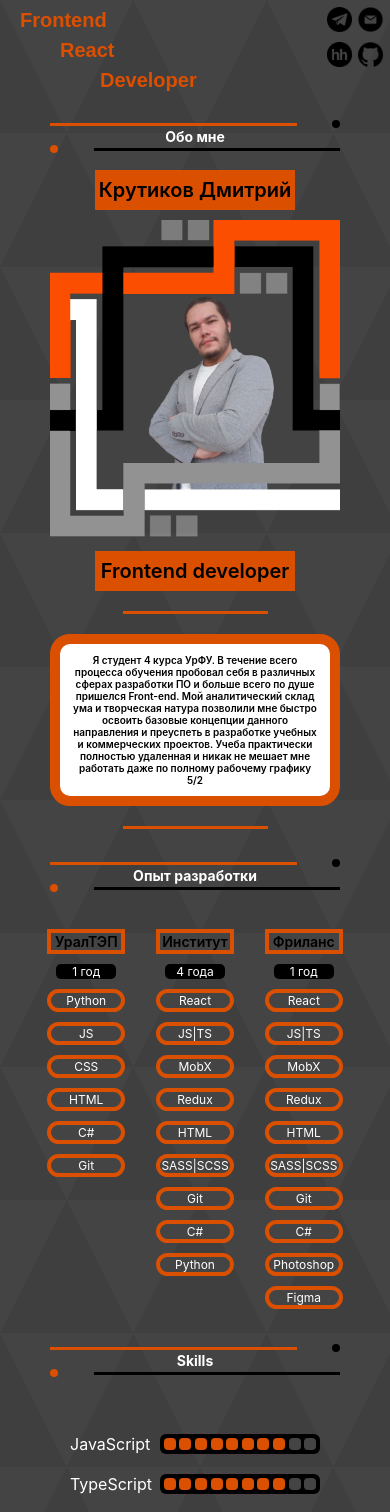
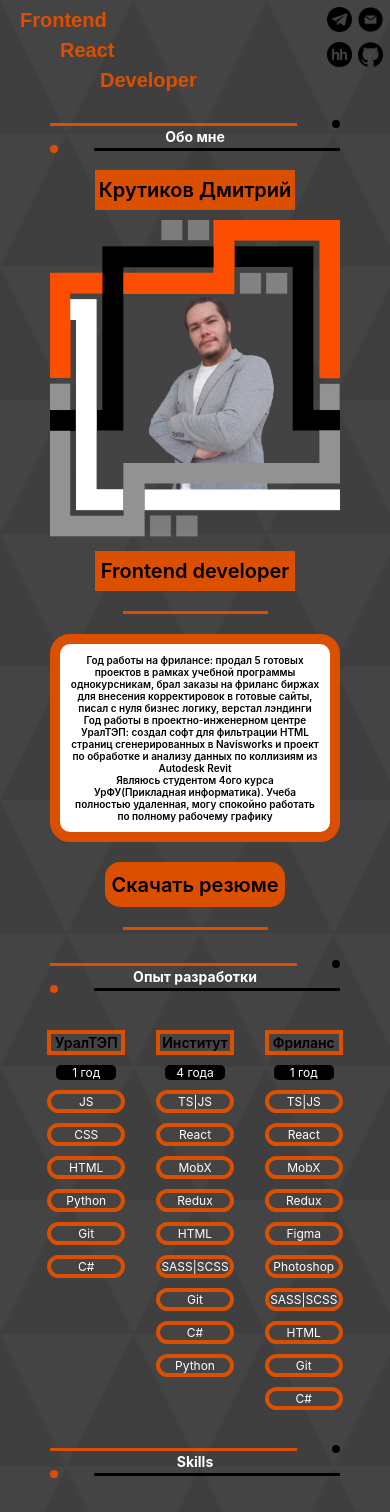
Before and after one commit to skrutikovsky/Personal-page, a React (Create React App) app: page / in a window 390 px wide. Shown: the top 1512 px of the page. Built offline with nearby package versions, Linux system fonts and the light colour scheme; a web font is replaced by a local one.

Commit message:
Обновил описания и добавил кнопку скачать резюме

```diff
--- a/public/index.html
+++ b/public/index.html
@@ -62,8 +62,11 @@
             <div class="side-text">Frontend developer</div>
           </div>
           <div class="line orange" style="width: 50%"></div>
-          <div class="description">Я студент 4 курса УрФУ. В течение всего процесса обучения пробовал себя в различных сферах разработки ПО и больше всего по душе пришелся Front-end. Мой аналитический склад ума и творческая натура позволили мне быстро освоить базовые концепции данного направления и преуспеть в разработке учебных и коммерческих проектов. Учеба практически полностью удаленная и никак не мешает мне работать даже по полному рабочему графику 5/2</div>
-          <div class="line orange" style="width: 50%"></div>
+          <div class="description">Год работы на фрилансе: продал 5 готовых проектов в рамках учебной программы однокурсникам, брал заказы на фриланс биржах для внесения корректировок в готовые сайты, писал с нуля бизнес логику, верстал лэндинги
+          <br>Год работы в проектно-инженерном центре УралТЭП: создал софт для фильтрации HTML страниц сгенерированных в Navisworks и проект по обработке и анализу данных по коллизиям из Autodesk Revit
+          <br>Являюсь студентом 4ого курса УрФУ(Прикладная информатика). Учеба полностью удаленная, могу спокойно работать по полному рабочему графику</div>
+          <div class="download-resume"><a href="https://ekaterinburg.hh.ru/resume_converter/%D0%9A%D1%80%D1%83%D1%82%D0%B8%D0%BA%D0%BE%D0%B2%20%D0%94%D0%BC%D0%B8%D1%82%D1%80%D0%B8%D0%B9%20%D0%9C%D0%B8%D1%85%D0%B0%D0%B9%D0%BB%D0%BE%D0%B2%D0%B8%D1%87.doc?hash=17c38d31ff0beb09be0039ed1f426e71425373&type=rtf&hhtmSource=resume&hhtmFrom=resume_builder_experience">Скачать резюме</a></div>
+        <div class="line orange" style="width: 50%"></div>
         </section>
 
       <div class="delimiter">
@@ -85,12 +88,12 @@
             <span>1 год</span>
           </div>
           <div class="technologies">
-            <span>Python</span>
             <span>JS</span>
             <span>CSS</span>
             <span>HTML</span>
+            <span>Python</span>
+            <span>Git</span>
             <span>C#</span>
-            <span>Git</span>
           </div>
         </div>
         <div class="work-item">
@@ -99,8 +102,8 @@
             <span>4 года</span>
           </div>
           <div class="technologies">
+            <span>TS|JS</span>
             <span>React</span>
-            <span>JS|TS</span>
             <span>MobX</span>
             <span>Redux</span>
             <span>HTML</span>
@@ -115,16 +118,16 @@
           <span>1 год</span>
         </div>
         <div class="technologies">
+          <span>TS|JS</span>
           <span>React</span>
-          <span>JS|TS</span>
           <span>MobX</span>
           <span>Redux</span>
+          <span>Figma</span>
+          <span>Photoshop</span>
+          <span>SASS|SCSS</span>
           <span>HTML</span>
-          <span>SASS|SCSS</span>
           <span>Git</span>
           <span>C#</span>
-          <span>Photoshop</span>
-          <span>Figma</span>
         </div>
       </div>
       </section>
@@ -144,7 +147,8 @@
       <section class="skill-list">
           <div class="skills-part">
             <div  class="skill">
-              <span>JavaScript</span>
+              <span>TypeScript</span>
+
               <div class="graduate">
                 <div class="grad-item orange"></div>
                 <div class="grad-item orange"></div>
@@ -159,7 +163,7 @@
               </div>
             </div>
             <div  class="skill">
-              <span>TypeScript</span>
+              <span>JavaScript</span>
               <div class="graduate">
                 <div class="grad-item orange"></div>
                 <div class="grad-item orange"></div>
@@ -189,39 +193,7 @@
               </div>
             </div>
             <div  class="skill">
-              <span>HTML|CSS</span>
-              <div class="graduate">
-                <div class="grad-item orange"></div>
-                <div class="grad-item orange"></div>
-                <div class="grad-item orange"></div>
-                <div class="grad-item orange" ></div>
-                <div class="grad-item orange"></div>
-                <div class="grad-item orange"></div>
-                <div class="grad-item orange"></div>
-                <div class="grad-item orange"></div>
-                <div class="grad-item grey"></div>
-                <div class="grad-item grey"></div>
-              </div>
-            </div>
-            <div  class="skill">
-            <span>SCSS|SASS</span>
-            <div class="graduate">
-              <div class="grad-item orange"></div>
-              <div class="grad-item orange"></div>
-              <div class="grad-item orange"></div>
-              <div class="grad-item orange" ></div>
-              <div class="grad-item orange"></div>
-              <div class="grad-item orange"></div>
-              <div class="grad-item grey"></div>
-              <div class="grad-item grey"></div>
-              <div class="grad-item grey"></div>
-              <div class="grad-item grey"></div>
-            </div>
-          </div>
-          </div>
-          <div class="skills-part">
-            <div  class="skill">
-              <span>Photoshop</span>
+              <span>MobX</span>
               <div class="graduate">
                 <div class="grad-item orange"></div>
                 <div class="grad-item orange"></div>
@@ -232,7 +204,7 @@
                 <div class="grad-item orange"></div>
                 <div class="grad-item orange"></div>
                 <div class="grad-item orange"></div>
-                <div class="grad-item orange"></div>
+                <div class="grad-item grey"></div>
               </div>
             </div>
             <div  class="skill">
@@ -245,6 +217,38 @@
                 <div class="grad-item orange"></div>
                 <div class="grad-item orange"></div>
                 <div class="grad-item orange"></div>
+                <div class="grad-item grey"></div>
+                <div class="grad-item grey"></div>
+                <div class="grad-item grey"></div>
+              </div>
+            </div>
+          </div>
+          <div class="skills-part">
+            <div  class="skill">
+              <span>Redux</span>
+              <div class="graduate">
+                <div class="grad-item orange"></div>
+                <div class="grad-item orange"></div>
+                <div class="grad-item orange"></div>
+                <div class="grad-item orange" ></div>
+                <div class="grad-item orange"></div>
+                <div class="grad-item orange"></div>
+                <div class="grad-item orange"></div>
+                <div class="grad-item grey"></div>
+                <div class="grad-item grey"></div>
+                <div class="grad-item grey"></div>
+              </div>
+            </div>
+            <div  class="skill">
+              <span>SCSS|SASS</span>
+              <div class="graduate">
+                <div class="grad-item orange"></div>
+                <div class="grad-item orange"></div>
+                <div class="grad-item orange"></div>
+                <div class="grad-item orange" ></div>
+                <div class="grad-item orange"></div>
+                <div class="grad-item orange"></div>
+                <div class="grad-item grey"></div>
                 <div class="grad-item grey"></div>
                 <div class="grad-item grey"></div>
                 <div class="grad-item grey"></div>
@@ -266,7 +270,7 @@
               </div>
             </div>
             <div  class="skill">
-              <span>Redux</span>
+              <span>Photoshop</span>
               <div class="graduate">
                 <div class="grad-item orange"></div>
                 <div class="grad-item orange"></div>
@@ -274,14 +278,14 @@
                 <div class="grad-item orange" ></div>
                 <div class="grad-item orange"></div>
                 <div class="grad-item orange"></div>
-                <div class="grad-item grey"></div>
-                <div class="grad-item grey"></div>
-                <div class="grad-item grey"></div>
-                <div class="grad-item grey"></div>
+                <div class="grad-item orange"></div>
+                <div class="grad-item orange"></div>
+                <div class="grad-item orange"></div>
+                <div class="grad-item orange"></div>
               </div>
             </div>
             <div  class="skill">
-            <span>MobX</span>
+            <span>HTML|CSS</span>
             <div class="graduate">
               <div class="grad-item orange"></div>
               <div class="grad-item orange"></div>
@@ -291,7 +295,7 @@
               <div class="grad-item orange"></div>
               <div class="grad-item orange"></div>
               <div class="grad-item orange"></div>
-              <div class="grad-item orange"></div>
+              <div class="grad-item grey"></div>
               <div class="grad-item grey"></div>
             </div>
           </div>
--- a/public/main.css
+++ b/public/main.css
@@ -385,6 +385,22 @@ footer{
 .technologies span:hover{
     scale: 1.1;
 }
+.download-resume{
+    display: flex;
+    align-items: center;
+    justify-content: center;
+    background: #DB4F00;
+    border-radius: 25px;
+    width: 350px;
+    height: 80px;
+    margin-bottom: 20px;
+}
+.download-resume a{
+    text-decoration: none;
+    color: black;
+    font-size: 40px;
+    font-weight: 600;
+}
 }
 @media (max-width: 1200px) {
     body{
@@ -736,6 +752,22 @@ footer{
     .technologies span:hover{
         scale: 1.1;
     }
+    .download-resume{
+        display: flex;
+        align-items: center;
+        justify-content: center;
+        background: #DB4F00;
+        border-radius: 25px;
+        width: 350px;
+        height: 80px;
+        margin-bottom: 20px;
+    }
+    .download-resume a{
+        text-decoration: none;
+        color: black;
+        font-size: 40px;
+        font-weight: 600;
+    }
 }
 @media (max-width: 900px) {
     .line{
@@ -1071,6 +1103,14 @@ footer{
         border-radius: 20px;
         width: 80px;
     }
+    .download-resume{
+        border-radius: 15px;
+        width: 250px;
+        height: 60px;
+    }
+    .download-resume a{
+        font-size: 30px;
+    }
 }
 @media (max-width: 399.9px) {
     .logo{
@@ -1206,4 +1246,12 @@ footer{
         border-radius: 20px;
         width: 70px;
     }
+    .download-resume{
+        border-radius: 15px;
+        width: 180px;
+        height: 45px;
+    }
+    .download-resume a{
+        font-size: 20px;
+    }
 }
```
